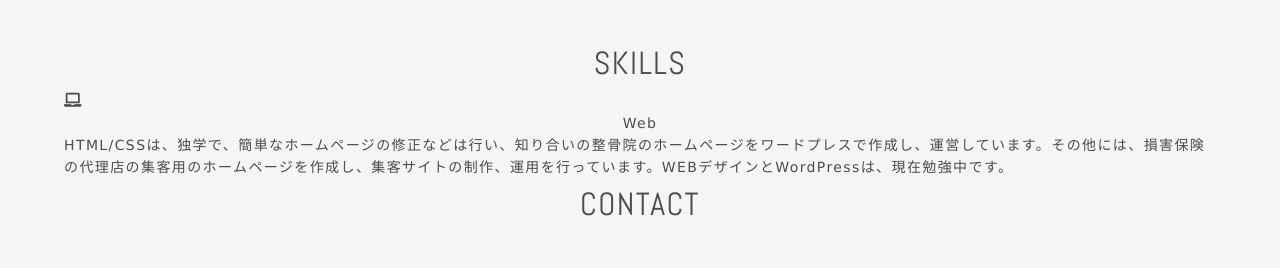
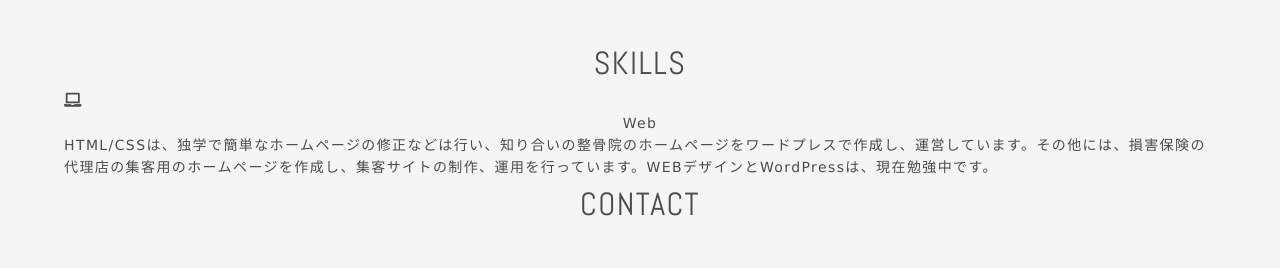
Before and after one commit to ariyosi/ariyosi.github.io, a plain HTML site: page index.html in a window 1280 px wide. Shown: the part 2046-2314 px from the top of the page. Drawn offline with nearby package versions, Linux system fonts and the light colour scheme.

```diff
--- a/index.html
+++ b/index.html
@@ -165,7 +165,7 @@
                     <div class="skill-box">
                         <i aria-hidden="true" class="skill-icon fa fa-laptop"></i>
                         <h3 class="text-center">Web</h3>
-                        <p>HTML/CSSは、独学で、簡単なホームページの修正などは行い、知り合いの整骨院のホームページをワードプレスで作成し、運営しています。その他には、損害保険の代理店の集客用のホームページを作成し、集客サイトの制作、運用を行っています。WEBデザインとWordPressは、現在勉強中です。</p>
+                        <p>HTML/CSSは、独学で簡単なホームページの修正などは行い、知り合いの整骨院のホームページをワードプレスで作成し、運営しています。その他には、損害保険の代理店の集客用のホームページを作成し、集客サイトの制作、運用を行っています。WEBデザインとWordPressは、現在勉強中です。</p>
                     </div>
                 </div>
                 <h2 class="text-center">Contact</h2>
```
